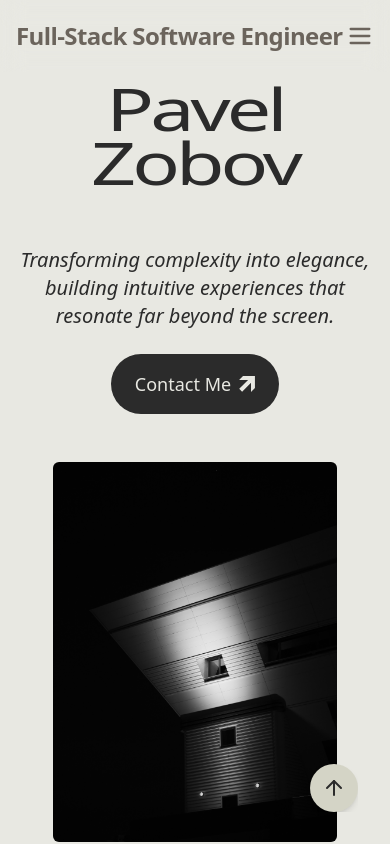
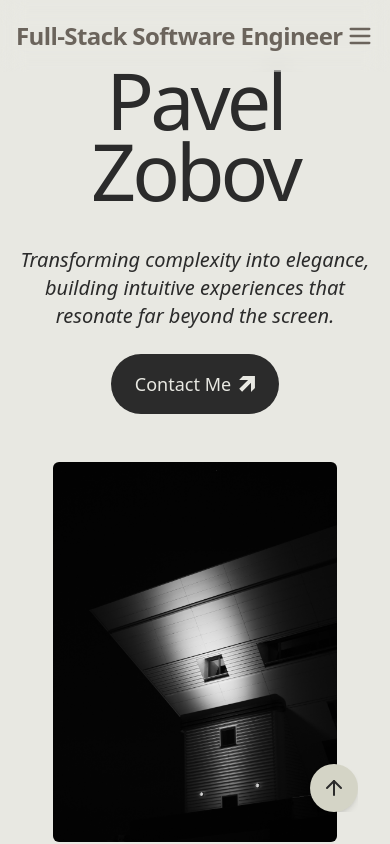
Before and after one commit to Pavkv/pashas_portfolio, a Next.js app: page / in a window 390 px wide. Shown: the top 844 px of the page. Built offline with nearby package versions, Linux system fonts and the light colour scheme.

Commit message:
fix: overflow width

```diff
--- a/src/app/components/Expertises.tsx
+++ b/src/app/components/Expertises.tsx
@@ -41,6 +41,7 @@ const expertises = [
 
 export default function Expertises() {
     const sectionRefs = useRef<(HTMLDivElement | null)[]>([]);
+    // eslint-disable-next-line @typescript-eslint/no-unused-vars
     const [visible, setVisible] = useState<{ [key: number]: boolean }>({});
 
     useEffect(() => {
@@ -61,6 +62,7 @@ export default function Expertises() {
         });
 
         return () => {
+            // eslint-disable-next-line react-hooks/exhaustive-deps
             sectionRefs.current.forEach((ref) => {
                 if (ref) observer.unobserve(ref);
             });
@@ -70,7 +72,7 @@ export default function Expertises() {
     return (
         <section
             id="expertises"
-            className="bg-black text-[#e8e8e2] w-screen px-4 sm:px-6 md:px-8 py-24 space-y-32"
+            className="w-full px-4 sm:px-6 md:px-8 py-24 bg-black text-[#e8e8e2] space-y-32"
         >
             <motion.h2
                 className="text-5xl md:text-7xl font-extrabold mb-24 tracking-tight flex items-end gap-1"
--- a/src/app/components/Footer.tsx
+++ b/src/app/components/Footer.tsx
@@ -35,7 +35,7 @@ export default function Footer() {
         'absolute left-0 -bottom-1 w-0 h-[2px] bg-[#7c0a02] transition-all group-hover:w-full';
 
     return (
-        <footer className="w-full overflow-x-hidden bg-[#f5f5f0] text-[#2b2b2b] px-4 sm:px-6 md:px-8 py-16">
+        <footer className="w-full px-4 sm:px-6 md:px-8 py-16 bg-[#f5f5f0] text-[#2b2b2b]">
             <div className="max-w-screen-xl mx-auto grid md:grid-cols-3 gap-16 items-start">
                 {/* Menu */}
                 <div>
--- a/src/app/components/Header.tsx
+++ b/src/app/components/Header.tsx
@@ -22,7 +22,7 @@ export default function Header() {
             animate={{ y: 0, opacity: 1 }}
             transition={{ duration: 0.6, ease: 'easeOut' }}
         >
-            <div className="max-w-screen-2xl mx-auto flex justify-between items-center px-4 sm:px-6 md:px-8 py-5">
+            <div className="mx-auto flex justify-between items-center px-4 sm:px-6 md:px-8 py-5">
                 <motion.a
                     onClick={() => handleScroll('intro')}
                     className="text-2xl md:text-3xl font-bold tracking-tight cursor-pointer"
--- a/src/app/components/Intro.tsx
+++ b/src/app/components/Intro.tsx
@@ -22,7 +22,7 @@ export default function Intro() {
     return (
         <section
             id="intro"
-            className="w-full flex flex-col px-4 sm:px-6 md:px-8 pb-24 pt-16 text-[#2b2b2b] relative"
+            className="w-full px-4 sm:px-6 md:px-8 py-24 flex flex-col pb-24 pt-16 text-[#2b2b2b] relative"
         >
             <motion.div
                 className="w-full"
@@ -31,7 +31,7 @@ export default function Intro() {
                 viewport={{ once: false }}
                 transition={{ duration: 1, ease: 'easeOut' }}
             >
-                <h1 className="text-[20.25vw] font-medium leading-[0.9] tracking-tighter scale-y-75 text-center">
+                <h1 className="max-h-[325px] text-[20.25vw] font-medium leading-[0.9] tracking-tighter text-center">
                     Pavel Zobov
                 </h1>
             </motion.div>
--- a/src/app/components/Projects.tsx
+++ b/src/app/components/Projects.tsx
@@ -79,7 +79,7 @@ export default function Projects() {
     return (
         <section
             id="projects"
-            className="bg-black text-[#e8e8e2] w-full box-border px-4 sm:px-6 md:px-8 py-24 scroll-mt-14"
+            className="w-full px-4 sm:px-6 md:px-8 py-24 bg-black text-[#e8e8e2] box-border scroll-mt-14"
         >
             <motion.h2
                 className="text-5xl md:text-7xl font-extrabold mb-24 tracking-tight flex items-end gap-1"
```
